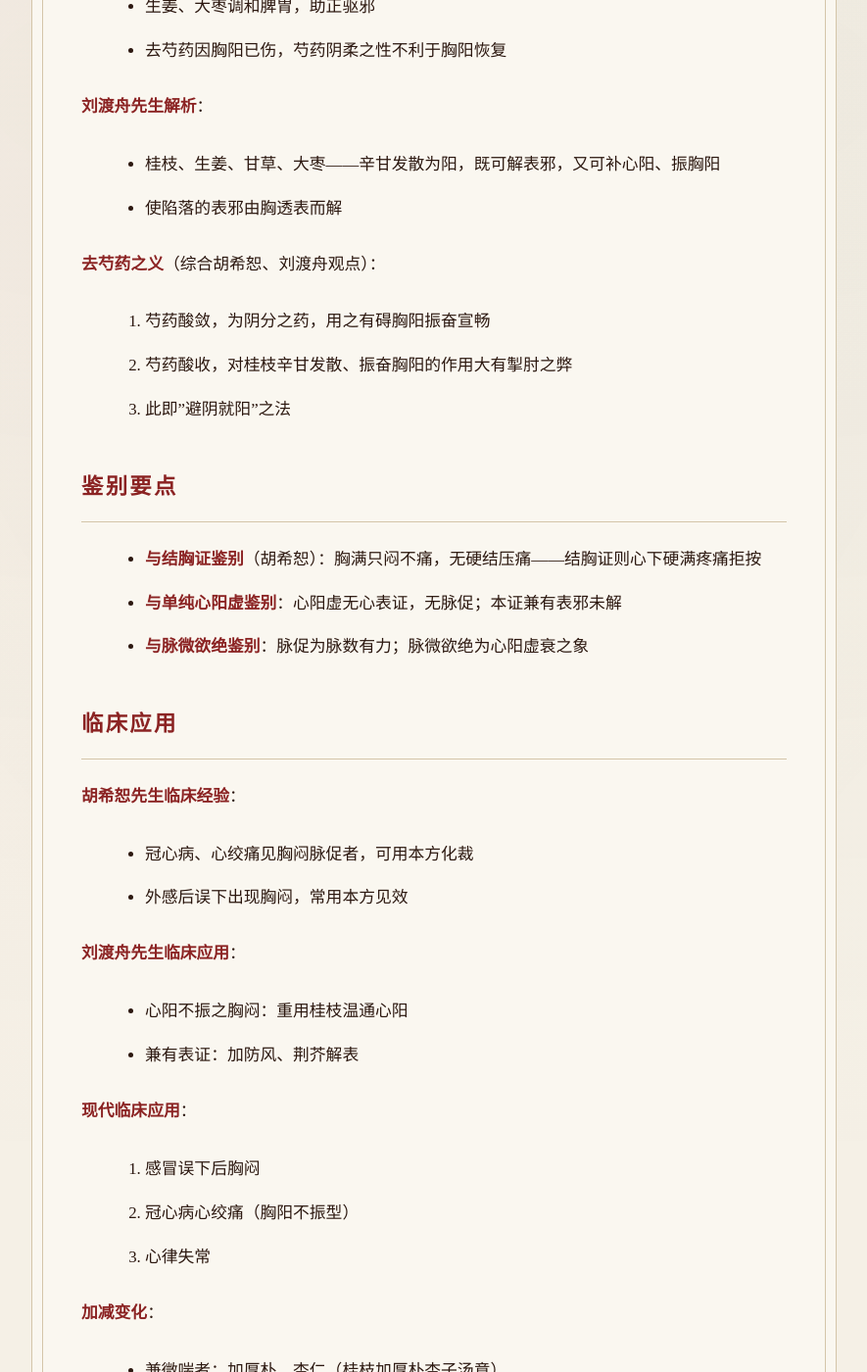
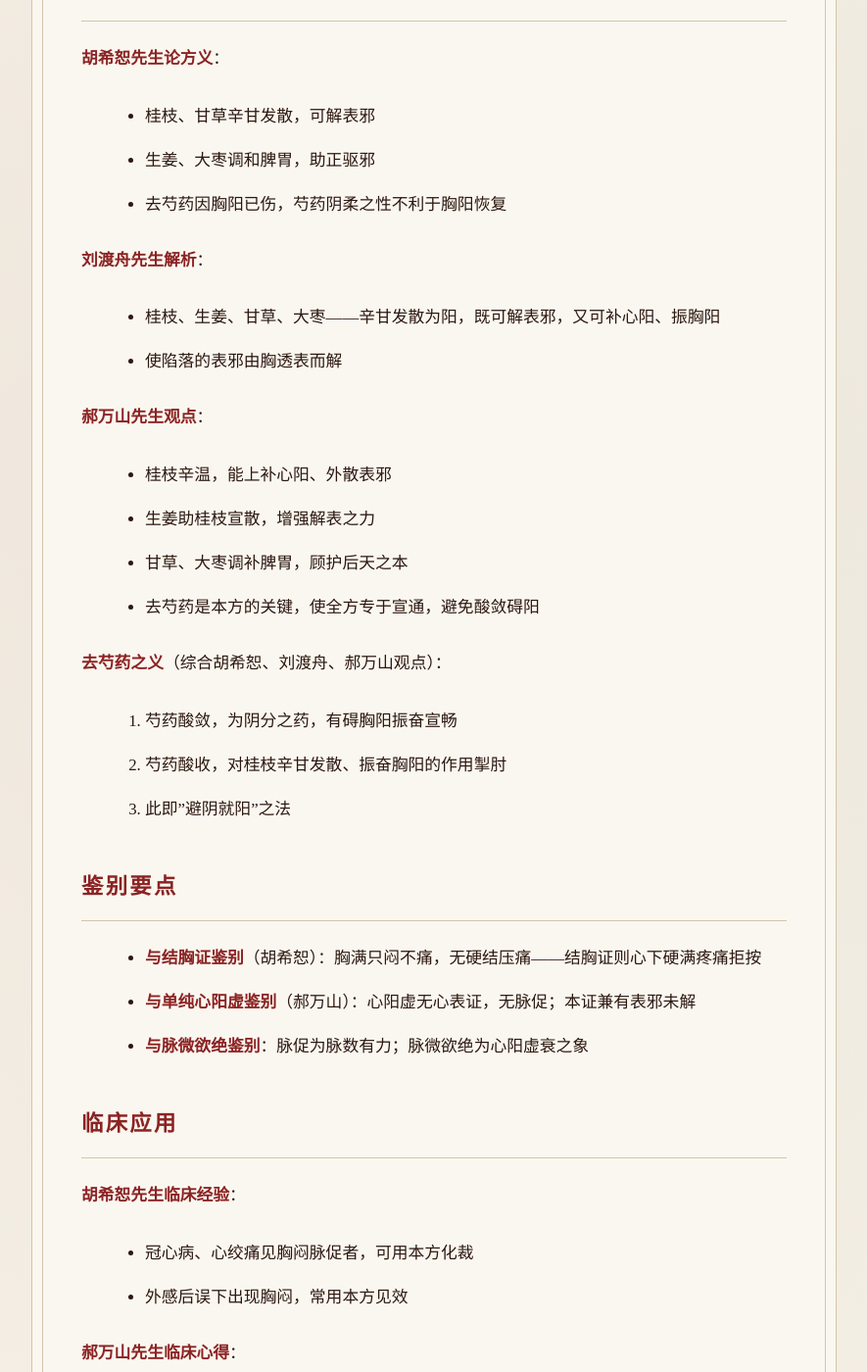
Before and after one commit to ME888888/sm, a Jekyll site: the page built from _posts/2026-05-05-太阳病第21条.md, in a window 1280 px wide and 1400 px high, scrolled down 1967 px. Shown: the whole window at 98% size, without its empty margins (197-1082 px from the left). Built offline with Jekyll 4.4.1, drawn with Linux system fonts in a browser that asks for light colours; some of the changed text lies outside the part shown.

Commit message:
增加郝万山先生解读，出处包含四位伤寒论名家

```diff
--- a/_posts/2026-05-05-太阳病第21条.md
+++ b/_posts/2026-05-05-太阳病第21条.md
@@ -18,7 +18,11 @@ categories: 六经辨证
 
 **刘渡舟先生解析**：太阳误下，是表邪入里的条件。表邪入里，证情变化多端。本条讨论误下之后引发胸满的证治。胸为上气海，乃宗气之所聚，正如陈修园所说："胸为阳位似天空"，其间宽阔而清净，为心肺之宫城。
 
-**陈修园论胸**：营为心之气，卫为肺之气，上焦开发宣五谷味，营卫的开发皆自上焦，因此胸部离表最近，邪气由表入里第一站就是胸部。
+**郝万山先生发挥**：
+- 本证的关键病机是"胸阳不振"
+- 脉促提示表邪未尽、胸阳尚能抗邪
+- 胸满是胸阳受损、宗气不展的表现
+- 治疗重在宣通胸阳，兼顾解表
 
 ## 要点
 
@@ -43,15 +47,21 @@ categories: 六经辨证
 - 桂枝、生姜、甘草、大枣——辛甘发散为阳，既可解表邪，又可补心阳、振胸阳
 - 使陷落的表邪由胸透表而解
 
-**去芍药之义**（综合胡希恕、刘渡舟观点）：
-1. 芍药酸敛，为阴分之药，用之有碍胸阳振奋宣畅
-2. 芍药酸收，对桂枝辛甘发散、振奋胸阳的作用大有掣肘之弊
+**郝万山先生观点**：
+- 桂枝辛温，能上补心阳、外散表邪
+- 生姜助桂枝宣散，增强解表之力
+- 甘草、大枣调补脾胃，顾护后天之本
+- 去芍药是本方的关键，使全方专于宣通，避免酸敛碍阳
+
+**去芍药之义**（综合胡希恕、刘渡舟、郝万山观点）：
+1. 芍药酸敛，为阴分之药，有碍胸阳振奋宣畅
+2. 芍药酸收，对桂枝辛甘发散、振奋胸阳的作用掣肘
 3. 此即"避阴就阳"之法
 
 ## 鉴别要点
 
 - **与结胸证鉴别**（胡希恕）：胸满只闷不痛，无硬结压痛——结胸证则心下硬满疼痛拒按
-- **与单纯心阳虚鉴别**：心阳虚无心表证，无脉促；本证兼有表邪未解
+- **与单纯心阳虚鉴别**（郝万山）：心阳虚无心表证，无脉促；本证兼有表邪未解
 - **与脉微欲绝鉴别**：脉促为脉数有力；脉微欲绝为心阳虚衰之象
 
 ## 临床应用
@@ -59,6 +69,12 @@ categories: 六经辨证
 **胡希恕先生临床经验**：
 - 冠心病、心绞痛见胸闷脉促者，可用本方化裁
 - 外感后误下出现胸闷，常用本方见效
+
+**郝万山先生临床心得**：
+- 本方是治疗"胸闷不用芍药"的代表方
+- 临床用于心阳不振兼有表邪的胸闷证效果显著
+- 脉促是使用本方的重要指征
+- 胸闷程度与脉促程度往往相关
 
 **刘渡舟先生临床应用**：
 - 心阳不振之胸闷：重用桂枝温通心阳
@@ -68,11 +84,13 @@ categories: 六经辨证
 1. 感冒误下后胸闷
 2. 冠心病心绞痛（胸阳不振型）
 3. 心律失常
+4. 病毒性心肌炎恢复期
 
 **加减变化**：
 - 兼微喘者：加厚朴、杏仁（桂枝加厚朴杏子汤意）
 - 汗出多者：加黄芪、白术固表
 - 心悸重者：加龙骨、牡蛎安神
+- 胸痛明显者：加薤白、瓜蒌（郝万山经验）
 
 **煎服法**：温服，啜热稀粥，温覆取微汗。禁生冷、黏滑。
 
@@ -82,4 +100,5 @@ categories: 六经辨证
 - 条文原文：《伤寒论》第21条（张仲景）
 - 胡希恕《胡希恕伤寒论讲座》
 - 刘渡舟《伤寒论诠解》
+- 郝万山《伤寒论讲稿》
 - 陈修园《伤寒论浅注》
```
Also changed, not shown: _posts/2026-05-05-太阳温病.md (+22 -2 lines).
